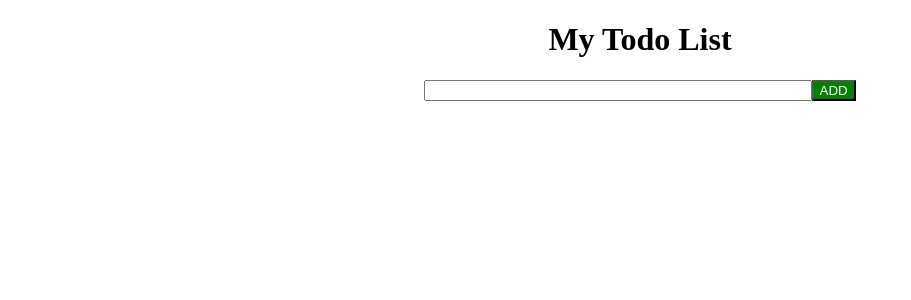
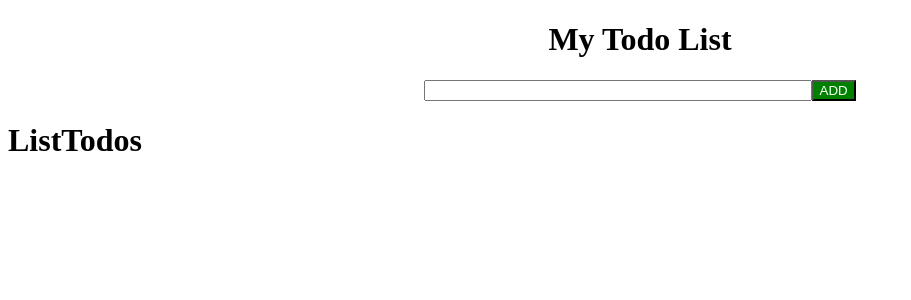
Before and after one commit to StudentCZ/review-todos, a React (Create React App) app in the folder client/: page / in a window 1280 px wide. Shown: the top 300 px of the page, without its empty margins (0-911 px from the left). Built offline with nearby package versions, Linux system fonts and the light colour scheme.

Commit message:
create boilerplate code for list todos and imported it into app.js

```diff
--- a/client/src/App.js
+++ b/client/src/App.js
@@ -1,11 +1,13 @@
 import React from 'react';
 import InputTodo from './components/InputTodo';
+import ListTodos from './components/ListTodos';
 
 function App() {
   return (
     <>
       <div className='container'>
         <InputTodo />
+        <ListTodos />
       </div>
     </>
   );
--- a/client/src/components/ListTodos.js
+++ b/client/src/components/ListTodos.js
@@ -0,0 +1,7 @@
+import React from 'react';
+
+const ListTodos = () => {
+  return <h1>ListTodos</h1>;
+};
+
+export default ListTodos;
--- a/client/src/components/api.js
+++ b/client/src/components/api.js
@@ -5,6 +5,7 @@
   try {
     const body = { description };
     const response = await axios.post('http://localhost:5001/todos', body);
+    window.location = '/';
   } catch (error) {
     console.log(error);
   }
```
